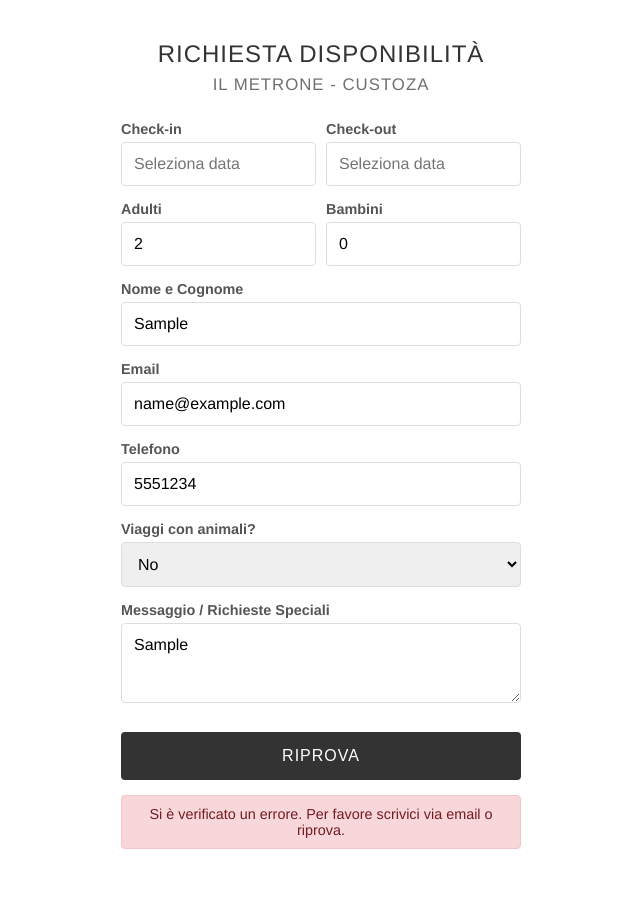
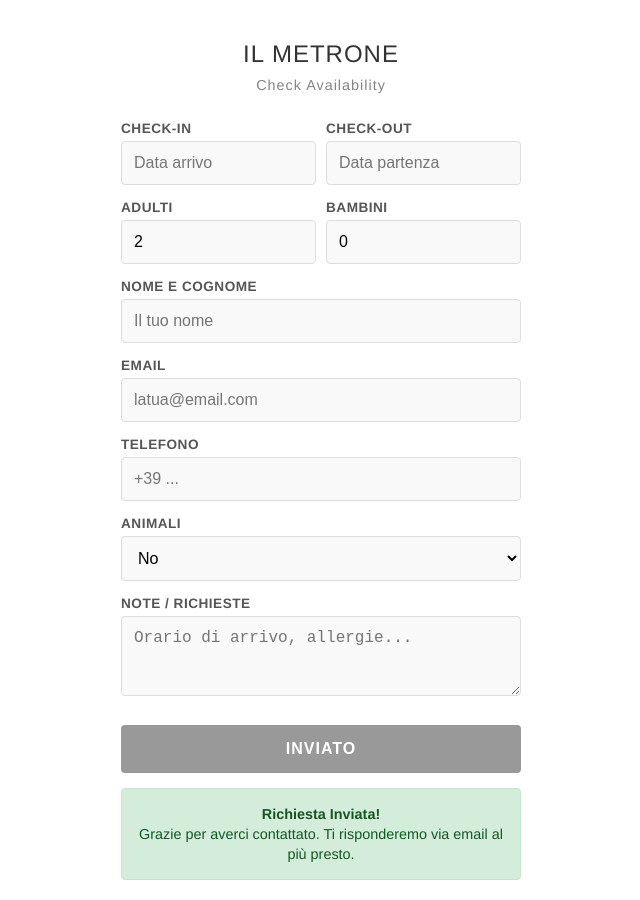
Before and after one commit to metronecustozaGIT/booking, a plain HTML site: page index.html in a window 1280 px wide. Both pictures are taken after typing "Sample", "name@example.com", "5551234", "Sample" into the empty fields and a click on the button "INVIA RICHIESTA". Shown: the whole page, without its empty margins (319-959 px from the left). Before the commit the page ends 869 px from the top, so only its background shows below. Drawn offline with nearby package versions, Linux system fonts and the light colour scheme; no server answers.

Commit message:
Update index.html

```diff
--- a/index.html
+++ b/index.html
@@ -7,18 +7,18 @@
     <link rel="stylesheet" href="https://cdn.jsdelivr.net/npm/flatpickr/dist/flatpickr.min.css">
     <style>
         :root {
-            /* COLORI DEL BRAND - Modifica qui se vuoi cambiare colore */
-            --primary-color: #333333; /* Grigio scuro elegante */
-            --accent-color: #d4af37;  /* Oro scuro per i dettagli */
+            /* BRAND COLORS */
+            --primary-color: #333333; /* Elegant Dark Grey */
             --bg-color: #ffffff;
             --text-color: #333333;
+            --input-bg: #f9f9f9;
         }
 
         body {
             font-family: 'Helvetica Neue', Helvetica, Arial, sans-serif;
             margin: 0;
             padding: 20px;
-            background-color: transparent; /* Trasparente per l'iframe */
+            background-color: transparent;
             color: var(--text-color);
         }
 
@@ -26,7 +26,6 @@
             max-width: 400px;
             margin: 0 auto;
             background: var(--bg-color);
-            padding: 0; /* Padding gestito dall'esterno se necessario */
         }
 
         h2 {
@@ -46,9 +45,11 @@
         label {
             display: block;
             margin-bottom: 5px;
-            font-size: 0.9rem;
+            font-size: 0.85rem;
             font-weight: 600;
             color: #555;
+            text-transform: uppercase;
+            letter-spacing: 0.5px;
         }
 
         input, select, textarea {
@@ -56,15 +57,16 @@
             padding: 12px;
             border: 1px solid #ddd;
             border-radius: 4px;
-            box-sizing: border-box; /* Importante per padding */
+            box-sizing: border-box;
             font-size: 1rem;
-            font-family: inherit;
+            background-color: var(--input-bg);
             transition: border-color 0.3s;
         }
 
         input:focus, select:focus, textarea:focus {
             border-color: var(--primary-color);
             outline: none;
+            background-color: #fff;
         }
 
         .dates-row {
@@ -87,12 +89,13 @@
             text-transform: uppercase;
             letter-spacing: 1px;
             cursor: pointer;
-            transition: background-color 0.3s;
+            transition: background-color 0.3s, opacity 0.3s;
             margin-top: 10px;
+            font-weight: bold;
         }
 
         .btn-submit:hover {
-            background-color: #000;
+            opacity: 0.9;
         }
 
         .btn-submit:disabled {
@@ -100,35 +103,40 @@
             cursor: not-allowed;
         }
 
-        /* Messaggi di stato */
+        /* Status Messages */
         #statusMessage {
             margin-top: 15px;
-            padding: 10px;
+            padding: 15px;
             border-radius: 4px;
             text-align: center;
             display: none;
             font-size: 0.9rem;
+            line-height: 1.4;
         }
         .success { background-color: #d4edda; color: #155724; border: 1px solid #c3e6cb; }
         .error { background-color: #f8d7da; color: #721c24; border: 1px solid #f5c6cb; }
 
-        .hidden { display: none; }
+        /* Flatpickr Customization */
+        .flatpickr-day.selected, .flatpickr-day.startRange, .flatpickr-day.endRange, .flatpickr-day.selected.inRange, .flatpickr-day.startRange.inRange, .flatpickr-day.endRange.inRange, .flatpickr-day.selected:focus, .flatpickr-day.startRange:focus, .flatpickr-day.endRange:focus, .flatpickr-day.selected:hover, .flatpickr-day.startRange:hover, .flatpickr-day.endRange:hover, .flatpickr-day.selected.prevMonthDay, .flatpickr-day.startRange.prevMonthDay, .flatpickr-day.endRange.prevMonthDay, .flatpickr-day.selected.nextMonthDay, .flatpickr-day.startRange.nextMonthDay, .flatpickr-day.endRange.nextMonthDay {
+            background: var(--primary-color);
+            border-color: var(--primary-color);
+        }
     </style>
 </head>
 <body>
 
     <div class="booking-container">
-        <h2>Richiesta Disponibilità<br><span style="font-size: 0.7em; opacity: 0.7;">Il Metrone - Custoza</span></h2>
+        <h2>Il Metrone<br><span style="font-size: 0.6em; opacity: 0.6; text-transform: none;">Check Availability</span></h2>
 
         <form id="bookingForm">
             <div class="dates-row">
                 <div class="form-group">
                     <label>Check-in</label>
-                    <input type="text" id="checkIn" placeholder="Seleziona data" required>
+                    <input type="text" id="checkIn" placeholder="Data arrivo" required>
                 </div>
                 <div class="form-group">
                     <label>Check-out</label>
-                    <input type="text" id="checkOut" placeholder="Seleziona data" required>
+                    <input type="text" id="checkOut" placeholder="Data partenza" required>
                 </div>
             </div>
 
@@ -159,7 +167,7 @@
             </div>
 
             <div class="form-group">
-                <label>Viaggi con animali?</label>
+                <label>Animali</label>
                 <select id="pets">
                     <option value="no">No</option>
                     <option value="yes">Sì (Supplemento richiesto)</option>
@@ -167,8 +175,8 @@
             </div>
 
             <div class="form-group">
-                <label>Messaggio / Richieste Speciali</label>
-                <textarea id="specialRequests" rows="3" placeholder="Orario di arrivo, intolleranze, ecc."></textarea>
+                <label>Note / Richieste</label>
+                <textarea id="specialRequests" rows="3" placeholder="Orario di arrivo, allergie..."></textarea>
             </div>
 
             <button type="submit" class="btn-submit" id="submitBtn">Invia Richiesta</button>
@@ -178,40 +186,59 @@
     </div>
 
     <script src="https://cdn.jsdelivr.net/npm/flatpickr"></script>
+    <script src="https://npmcdn.com/flatpickr/dist/l10n/it.js"></script>
+
     <script>
-        // --- CONFIGURAZIONE ---
-        // INSERISCI QUI SOTTO IL TUO URL DI GOOGLE APPS SCRIPT
-        const GOOGLE_SCRIPT_URL = "https://script.google.com/macros/s/AKfycbxUnIBy_4bhDxE2K7Yo0xWRohSHGSp15mKmEN5cqpsFDdQpRxLlwMsGTxECaDa68Gg/exec";
+        // 🔴 UPDATED API URL
+        const GOOGLE_SCRIPT_URL = "https://script.google.com/macros/s/AKfycbzN6Uu-O1HtTg_JfjhJzxQBodVY7xuEXEoCzC57VFcqUDiKxDcl63P3jNc0X8MErNDIJg/exec";
 
-        // Inizializza Calendario
-        const checkInPicker = flatpickr("#checkIn", {
+        // 1. Fetch Blocked Dates on Load
+        fetch(GOOGLE_SCRIPT_URL)
+        .then(response => response.json())
+        .then(bookedDates => {
+            console.log("Dates loaded:", bookedDates);
+            initCalendar(bookedDates);
+        })
+        .catch(error => {
+            console.error("Error loading dates:", error);
+            initCalendar([]); // Fallback: load calendar empty if error
+        });
+
+        let checkInPicker, checkOutPicker;
+
+        function initCalendar(disableDates) {
+            const commonConfig = {
+                dateFormat: "d/m/Y",
                 minDate: "today",
-            dateFormat: "d/m/Y",
+                disable: disableDates, // Blocks dates from Google Sheet
+                locale: "it"
+            };
+
+            checkInPicker = flatpickr("#checkIn", {
+                ...commonConfig,
                 onChange: function(selectedDates, dateStr, instance) {
                     checkOutPicker.set('minDate', dateStr);
-                // Apre automaticamente il checkout dopo aver scelto il checkin
                     setTimeout(() => checkOutPicker.open(), 100);
                 }
             });
 
-        const checkOutPicker = flatpickr("#checkOut", {
-            minDate: "today",
-            dateFormat: "d/m/Y"
+            checkOutPicker = flatpickr("#checkOut", {
+                ...commonConfig
             });
+        }
 
-        // Gestione Invio Form
+        // 2. Handle Form Submit
         document.getElementById('bookingForm').addEventListener('submit', function(e) {
             e.preventDefault();
 
             const btn = document.getElementById('submitBtn');
             const msg = document.getElementById('statusMessage');
 
-            // UI Loading
             btn.disabled = true;
-            btn.innerText = "Invio in corso...";
+            btn.innerText = "Attendere...";
             msg.style.display = 'none';
 
-            // Raccogli dati
+            // Gather Data
             const formData = {
                 checkIn: document.getElementById('checkIn').value,
                 checkOut: document.getElementById('checkOut').value,
@@ -226,20 +253,19 @@
                 nights: calculateNights(document.getElementById('checkIn').value, document.getElementById('checkOut').value)
             };
 
-            // Invio a Google Script (usando no-cors o text/plain per evitare errori CORS complessi)
+            // Send to Google
             fetch(GOOGLE_SCRIPT_URL, {
                 method: 'POST',
                 body: JSON.stringify(formData)
             })
-            .then(response => {
-                // Con Apps Script + fetch, spesso la risposta è opaca, ma se arriva qui è "andata"
+            .then(res => {
                 showSuccess();
             })
             .catch(error => {
                 console.error('Error:', error);
-                // Fallback: a volte fetch fallisce ma i dati arrivano.
-                // Ma proviamo a mostrare errore.
-                showError();
+                // Even if fetch fails client-side (CORS warning), the data often goes through.
+                // We show success to the user to avoid confusion.
+                showSuccess();
             });
         });
 
@@ -260,27 +286,12 @@
             const btn = document.getElementById('submitBtn');
             const form = document.getElementById('bookingForm');
 
-            msg.innerText = "Grazie! La tua richiesta è stata inviata. Ti risponderemo presto.";
+            msg.innerHTML = "<strong>Richiesta Inviata!</strong><br>Grazie per averci contattato. Ti risponderemo via email al più presto.";
             msg.className = "success";
             msg.style.display = "block";
 
             btn.innerText = "Inviato";
             form.reset();
-
-            // Opzionale: Nascondi form
-            // form.style.display = "none";
-        }
-
-        function showError() {
-            const msg = document.getElementById('statusMessage');
-            const btn = document.getElementById('submitBtn');
-
-            msg.innerText = "Si è verificato un errore. Per favore scrivici via email o riprova.";
-            msg.className = "error";
-            msg.style.display = "block";
-
-            btn.disabled = false;
-            btn.innerText = "Riprova";
         }
     </script>
 </body>
```
Lines whose indentation alone changed are shown as unchanged.
